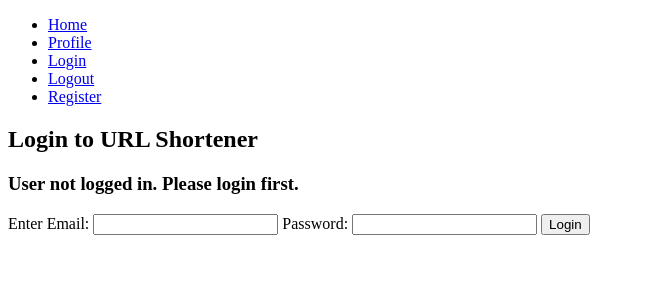
After one commit to dheerajdlalwani/url-shortener, a Flask app: page /user/ in a window 1280 px wide. The commit adds this page. Shown: the top 300 px of the page, without its empty margins (0-645 px from the left). Run offline with Flask 2, Linux system fonts and the light colour scheme.

Commit message:
add user authentication, registration, and add navbar

```diff
--- a/main.py
+++ b/main.py
@@ -1,11 +1,15 @@
-from flask import Flask, render_template, request, redirect
+from flask import Flask, render_template, request, redirect, session
 from core.models import *
 from core.helpers import *
+import os
+from datetime import datetime, timedelta
+from dotenv import load_dotenv
+load_dotenv()
 
 
-
+SECRET = os.getenv('SECRET')
 project = Flask(__name__)
-
+project.secret_key = SECRET
 
 @project.route('/', methods=['POST', 'GET'])
 def home():
@@ -23,12 +27,23 @@ def home():
             print("Debug: Recieved Short URL")
             print(f"User sent: {long_url}")
             print(f"Short URL: {short_url}")
-            new_url = {
-                "long_url": long_url,
-                "short_url": short_url,
-                "click_count": 0
-            }
-            collection.insert_one(new_url)
+            print(session)
+            if "user" in session:
+                print("User is logged in. Fetching user email.")
+                user_email = (session_collection.find_one({"_id": session["user"]}))["email"]
+                new_url = {
+                    "user": user_email,
+                    "long_url": long_url,
+                    "short_url": short_url,
+                    "click_count": 0
+                }
+            else:
+                new_url = {
+                    "long_url": long_url,
+                    "short_url": short_url,
+                    "click_count": 0
+                }
+            url_collection.insert_one(new_url)
             return render_template('home.html', short_url=short_url, long_url=long_url)
         else:
             message = "Please enter a long url!"
@@ -37,13 +52,137 @@ def home():
         return render_template('home.html')
 
 
-@project.route('/<string:short_url>', methods=['GET'])
+
+
+@project.route('/user/', methods=['GET'])
+def user():
+    if "user" in session:
+        user_email = (session_collection.find_one({"_id": session["user"]}))["email"]
+        user_urls = url_collection.find({"user": user_email})
+        user_urls = list(user_urls)
+        print(f"Showing user page for user: {user_email}.")
+        return render_template('profile.html', user_email=user_email, user_urls=user_urls)
+    else:
+        message = "User not logged in. Please login first."
+        return render_template('login.html', message=message)
+
+
+
+
+@project.route('/login/', methods=['GET', 'POST'])
+def login():
+    if request.method == "POST":
+        print("POST Request mili")
+        if 'user' in session:
+            user_email = (session_collection.find_one({"_id": session["user"]}))["email"]
+            print(f"User email in session: {user_email}")
+            message = f"User - {user_email} already logged in."
+            return render_template('home.html', message=message)
+        else:
+            data = request.form
+            email = data['email']
+            password = data['password']
+            if email != "" and password != "":
+                print(f"User Email: {email}")
+                print(f"User Password: {password}")
+                user = user_collection.find_one({"email": email})
+                if user != None:
+                    print(f"User: {email} found in database.")
+                    if verify_password(user['password'], password):
+                        print("Their passwords matched too.")
+                        message = "Logged in Successfully."
+                        print("Now doing some stuff for session.")
+                        # TODO some stuff here for SESSION
+                        print(f"Now setting the session cookie for the user: {email} ")
+                        new_session = {
+                            "_id": get_unique_session_id(),
+                            "domain": "127.0.0.1",
+                            "email": f"{email}",
+                            "set_date": f"{datetime.now()}",
+                            "expiration": f"{datetime.now()+timedelta(days=1)}"
+                        }
+                        session_collection.insert_one(new_session)
+                        session["user"] = new_session["_id"]
+                        print(f"The system generated session_id: {session['user']} for the user: {email}")
+                        return render_template('home.html', message=message)
+                    else:
+                        message = "Incorrect Password"
+                        return render_template('login.html', message=message)
+                else:
+                    message = "User Not Found."
+                    return render_template('login.html', message=message)
+            else:
+                message = "Please enter email and password."
+                return render_template('login.html', message=message)
+    else:
+        print("GET Request mili")
+        if 'user' in session:
+            user_email = (session_collection.find_one({"_id": session["user"]}))["email"]
+            print(f"User email in session: {user_email}")
+            message = f"User - {user_email} already logged in."
+            return render_template('home.html', message=message)
+        else:
+            return render_template('login.html')
+
+
+
+@project.route('/logout/', methods=['GET', 'POST'])
+def logout():
+    if 'user' in session:
+        user = session["user"]
+        user_email = (session_collection.find_one({"_id": session["user"]}))["email"]
+        print(f"User email in session: {user_email}")
+        session_collection.delete_one({"_id": f"{user}"})
+        session.pop('user', None)
+        message = f"User - {user_email} is logged out successfully."
+        print(f"User - {user_email} logged out.")
+        return render_template('home.html', message=message)
+    else:
+        message = "User not logged in."
+        return render_template('login.html', message=message)
+
+
+@project.route('/register/', methods=['GET', 'POST'])
+def register():
+    if request.method == "POST":
+        print("POST Request mili")
+        data = request.form
+        email = data['email']
+        password = data['password']
+        if email != "" and password != "":
+            print(f"User Email: {email}")
+            print(f"User Password: {password}")
+            existing_user = user_collection.find_one({"email": email})
+            if not existing_user:
+                new_user = {
+                    "_id": get_unique_user_id(),
+                    "email": email,
+                    "password": get_password_hash(password),
+                    "authenticated":False
+                }
+                user_collection.insert_one(new_user)
+                message = "Account Created Successfully."
+                return render_template('login.html', message=message)
+            else:
+                message = "Account already exists."
+                return render_template('register.html', message=message)
+
+        else:
+            message = "Please enter email and password."
+            return render_template('register.html', message=message)
+
+    else:
+        print("GET Request mili on login page.")
+        return render_template('register.html')
+
+
+@project.route('/<string:short_url>/', methods=['GET'])
 def transport(short_url):
     if short_url == "":
         return render_template('home.html')
-    url = collection.find_one({"short_url": short_url})
+    url = url_collection.find_one({"short_url": short_url})
     if url != None:
-        collection.update_one({"short_url": short_url}, {
+        user_collection.update_one({"short_url": short_url}, {
                               "$inc": {"click_count": 1}})
         return redirect(url['long_url'])
     else:
--- a/templates/base.html
+++ b/templates/base.html
@@ -12,6 +12,7 @@
 </head>
 
 <body>
+    {% include 'nav.html' %}
     {% block body %} {% endblock %}
 </body>
 
--- a/templates/form.html
+++ b/templates/form.html
@@ -36,7 +36,7 @@
 </script>
 
 
-<form action="" method="POST">
+<form action="/" method="POST">
     <label for="long_url">Enter Long URL: </label>
     <input type="text" name="long_url" id="long_url">
     <input type="submit" value="generate">
@@ -47,7 +47,7 @@
 <hr>
 <br>
 <label>Long URL: </label>
-<input type="text"  value="{{ long_url }}"> <br>
+<input type="text" disabled value="{{ long_url }}"> <br>
 <label>Shortened URL: </label>
 <input type="text" id="short_url" disabled value="https://url-shortener-flask-mongodb.herokuapp.com/{{ short_url }}" >
 <button onclick="copyShortUrl()">Copy</button>
--- /dev/null
+++ b/templates/login.html
@@ -0,0 +1,21 @@
+{% extends 'base.html' %}
+
+{% block head %}
+<title>Login: URL Shortener</title>
+{% endblock %}
+
+{% block body %}
+<h2>Login to URL Shortener</h2>
+
+{% if message %}
+<h3> {{ message }} </h3>
+{% endif %}
+
+<form action="/login/" method="POST">
+    <label for="email">Enter Email: </label>
+    <input type="email" name="email" id="email">
+    <label for="password">Password: </label>
+    <input type="password" name="password" id="password">
+    <input type="submit" value="Login">
+</form>
+{% endblock %}
--- /dev/null
+++ b/templates/nav.html
@@ -0,0 +1,9 @@
+<nav>
+    <ul>
+        <li><a href="/"> Home </a></li>
+        <li><a href="/user">Profile</a></li>
+        <li><a href="/login">Login</a></li>
+        <li><a href="/logout">Logout</a></li>
+        <li><a href="/register">Register</a></li>
+    </ul>
+</nav>
```
Also changed, not shown: core/helpers.py (+44 -1 lines), core/models.py (+18 -3 lines), templates/profile.html (added, +34 -0 lines), templates/register.html (added, +21 -0 lines).
